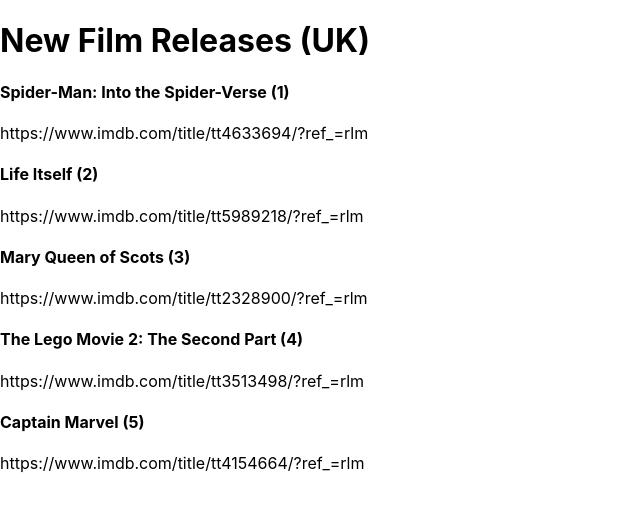
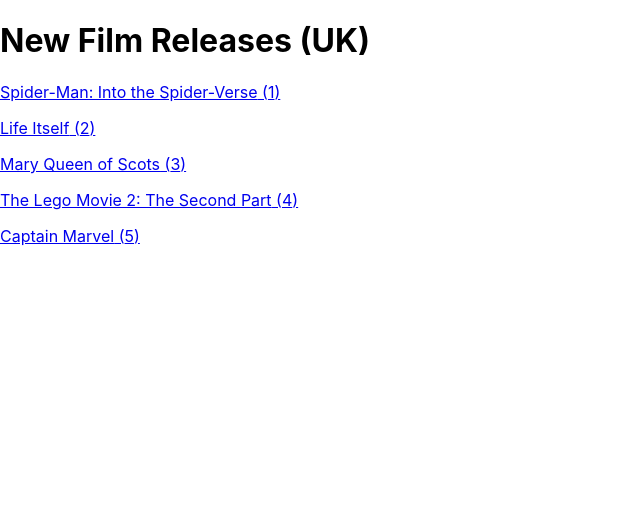
Before and after one commit to basically-joe/filmRelease_reactJS, a React (Create React App) app: page / in a window 1280 px wide. Shown: the top 512 px of the page, without its empty margins (0-640 px from the left). Built offline with nearby package versions, Linux system fonts and the light colour scheme.

Commit message:
urls load upon clicking

```diff
--- a/src/components/Film.js
+++ b/src/components/Film.js
@@ -4,8 +4,7 @@
 render() {
     return (
         <div className="film">
-        <h4>{this.props.name} ({this.props.id})</h4>
-        <p>{this.props.url}</p>
+        <a href={this.props.url}><p>{this.props.name} ({this.props.id})</p></a>
         </div>
     )
 }
```
